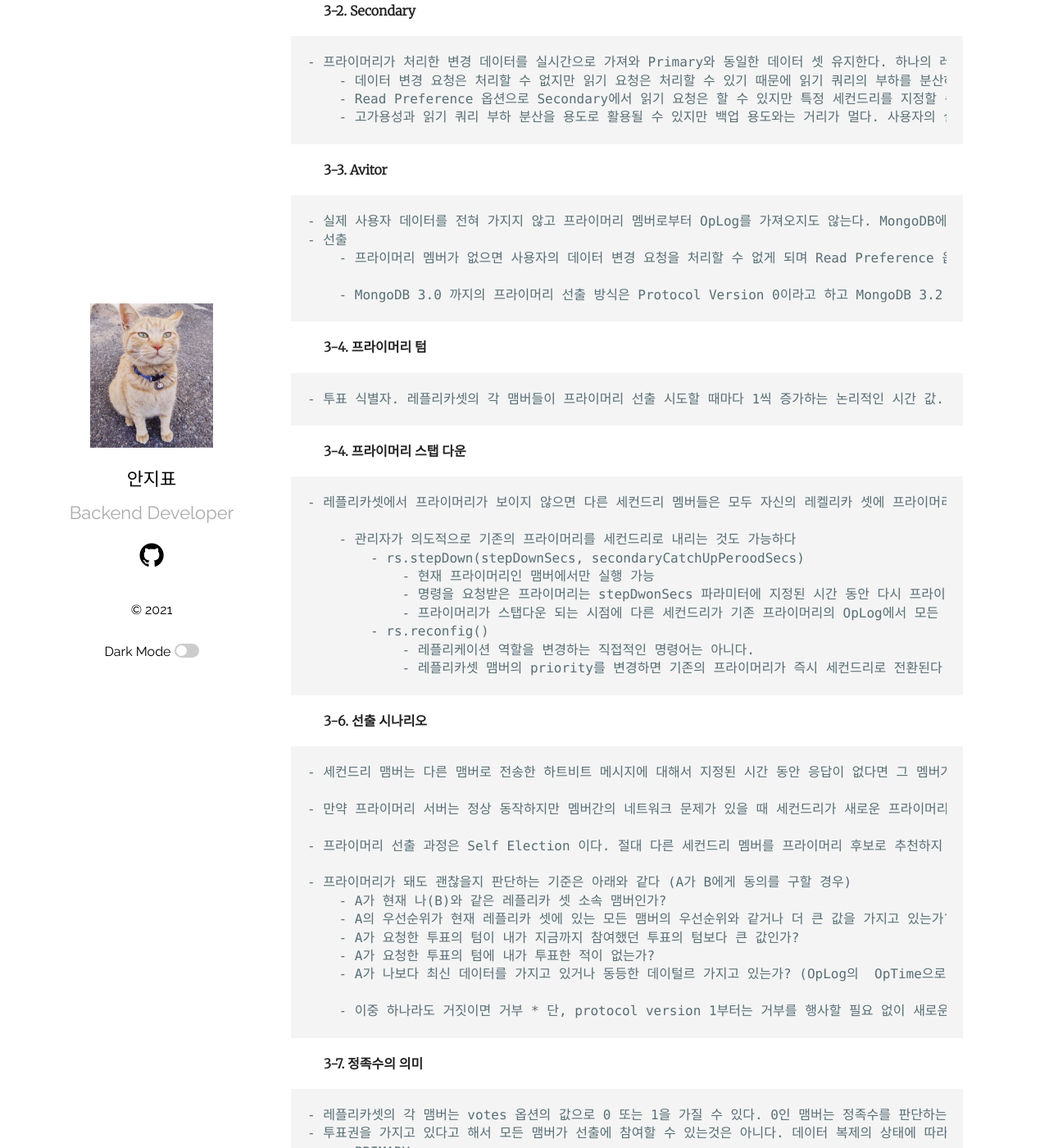
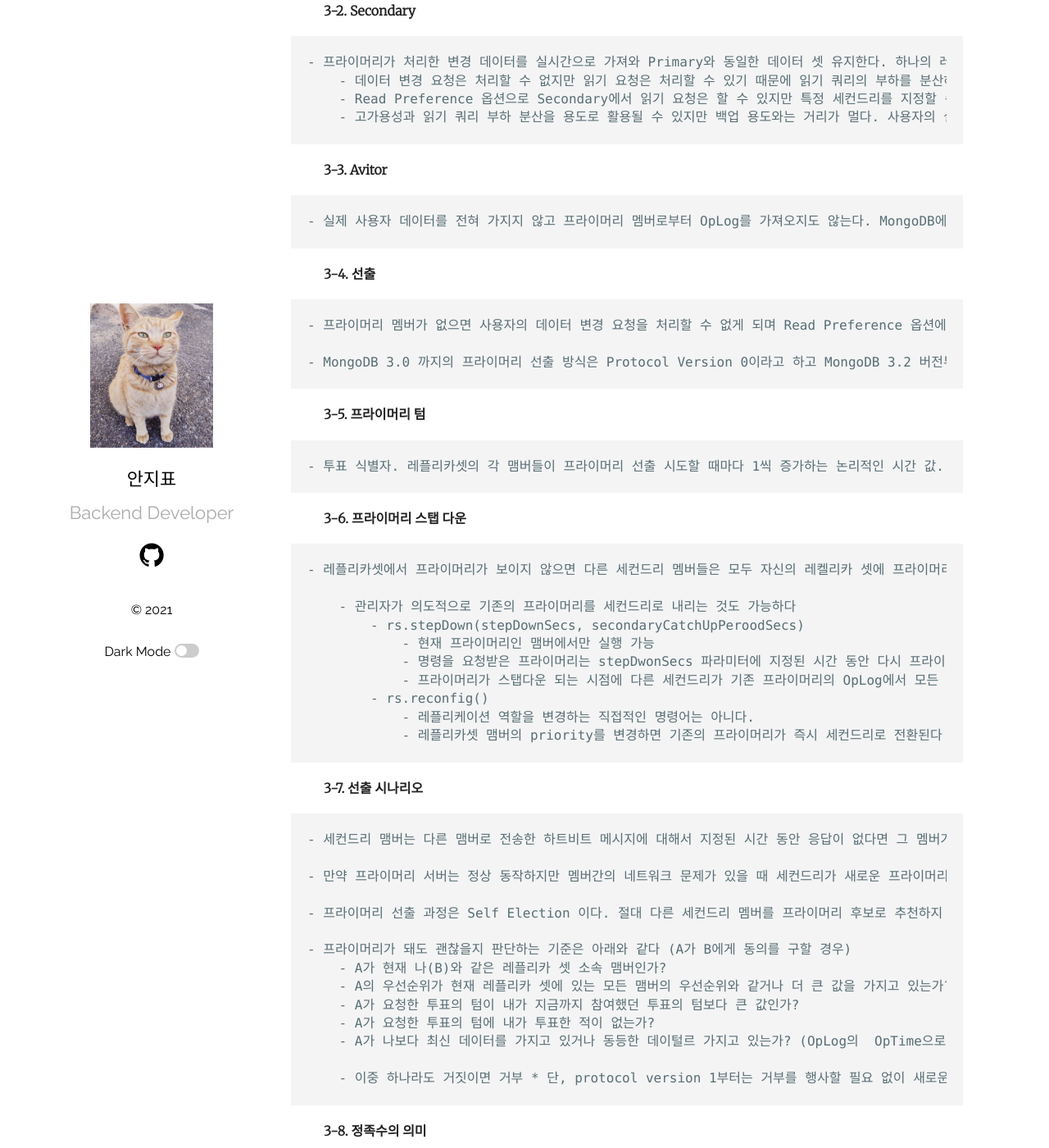
Before and after one commit to ppyong/ppyong.github.io, a Jekyll site: the page built from _posts/2021-07-09-why-mongodb.md, in a window 1280 px wide and 1400 px high, scrolled down 3909 px. Shown: the whole window at 82% size. Built offline with Jekyll 4.4.1, drawn with Linux system fonts in a browser that asks for light colours; some of the changed text lies outside the part shown.

Commit message:
why mongodb

```diff
--- a/_posts/2021-07-09-why-mongodb.md
+++ b/_posts/2021-07-09-why-mongodb.md
@@ -131,16 +131,18 @@ _MongoDB 와 RDBMS (MySQL)이 객체 이름이 조금 다르기에 아래와 같
 > **3-3. Avitor**
 
     - 실제 사용자 데이터를 전혀 가지지 않고 프라이머리 멤버로부터 OpLog를 가져오지도 않는다. MongoDB에서는 특정 조건을 갖춰야 프라이머리 선출 가능하다. 정족수를 채우기 위한 추가 맴버
-    - 선출
-        - 프라이머리 멤버가 없으면 사용자의 데이터 변경 요청을 처리할 수 없게 되며 Read Preference 옵션에 따라서 때로는 읽기 쿼리조차도 불가능 할 수 있다. 그래서 레플리카 셋에서 프라이머리 맴버가 없어진 것을 알아채면 즉시 새로운 프라이머리를 선출한다
 
-        - MongoDB 3.0 까지의 프라이머리 선출 방식은 Protocol Version 0이라고 하고 MongoDB 3.2 버전부터 도입된 방식을 Protocol Version 1이라고 한다
+> **3-4. 선출**
 
-> **3-4. 프라이머리 텀**
+    - 프라이머리 멤버가 없으면 사용자의 데이터 변경 요청을 처리할 수 없게 되며 Read Preference 옵션에 따라서 때로는 읽기 쿼리조차도 불가능 할 수 있다. 그래서 레플리카 셋에서 프라이머리 맴버가 없어진 것을 알아채면 즉시 새로운 프라이머리를 선출한다
+
+    - MongoDB 3.0 까지의 프라이머리 선출 방식은 Protocol Version 0이라고 하고 MongoDB 3.2 버전부터 도입된 방식을 Protocol Version 1이라고 한다
+
+> **3-5. 프라이머리 텀**
 
     - 투표 식별자. 레플리카셋의 각 맴버들이 프라이머리 선출 시도할 때마다 1씩 증가하는 논리적인 시간 값. 단순 투표할 때만 사용되는 것이 아니라 프라이머리 맴버가 사용자의 데이터 변경 요청을 실행한 다음 변경 내용을 OpLog에 기록할 때마다 식별자를 기록. 그 정보를 기반으로 특정 OpLog가 어느 맴버가 프라이머리 였을 때의 로그인지 식별할 수 있게 해준다.
 
-> **3-4. 프라이머리 스탭 다운**
+> **3-6. 프라이머리 스탭 다운**
 
     - 레플리카셋에서 프라이머리가 보이지 않으면 다른 세컨드리 멤버들은 모두 자신의 레켈리카 셋에 프라이머리 멤버가 없다고 판단하고 레플리카 셋 설정에 명시된 electionTimeoutMillis 내에 응이 없으면 레플리카 셋의 각 멤버는 프라이머리가 없어졌다고 판단하고 즉시 새로운 프라이머리를 선출하기 위한 투표를 시작한다
 
@@ -170,7 +172,7 @@ _MongoDB 와 RDBMS (MySQL)이 객체 이름이 조금 다르기에 아래와 같
 
         - 이중 하나라도 거짓이면 거부 * 단, protocol version 1부터는 거부를 행사할 필요 없이 새로운 투표를 시작함으로서 거부권이 행사됨과 동시에 새로운 투표를 시작한다
 
-> **3-7. 정족수의 의미**
+> **3-8. 정족수의 의미**
 
     - 레플리카셋의 각 맴버는 votes 옵션의 값으로 0 또는 1을 가질 수 있다. 0인 맴버는 정족수를 판단하는 기준에 포함되지 않는다.
     - 투표권을 가지고 있다고 해서 모든 맴버가 선출에 참여할 수 있는것은 아니다. 데이터 복제의 상태에 따라서 여러 상태를 가질 수 있는데 아래 상태의 투표권을 가진 맴버만 투표에 참여할 수 있다
```
Also changed, not shown: other parts of _posts/2021-07-09-why-mongodb.md (+4 -4 lines).
